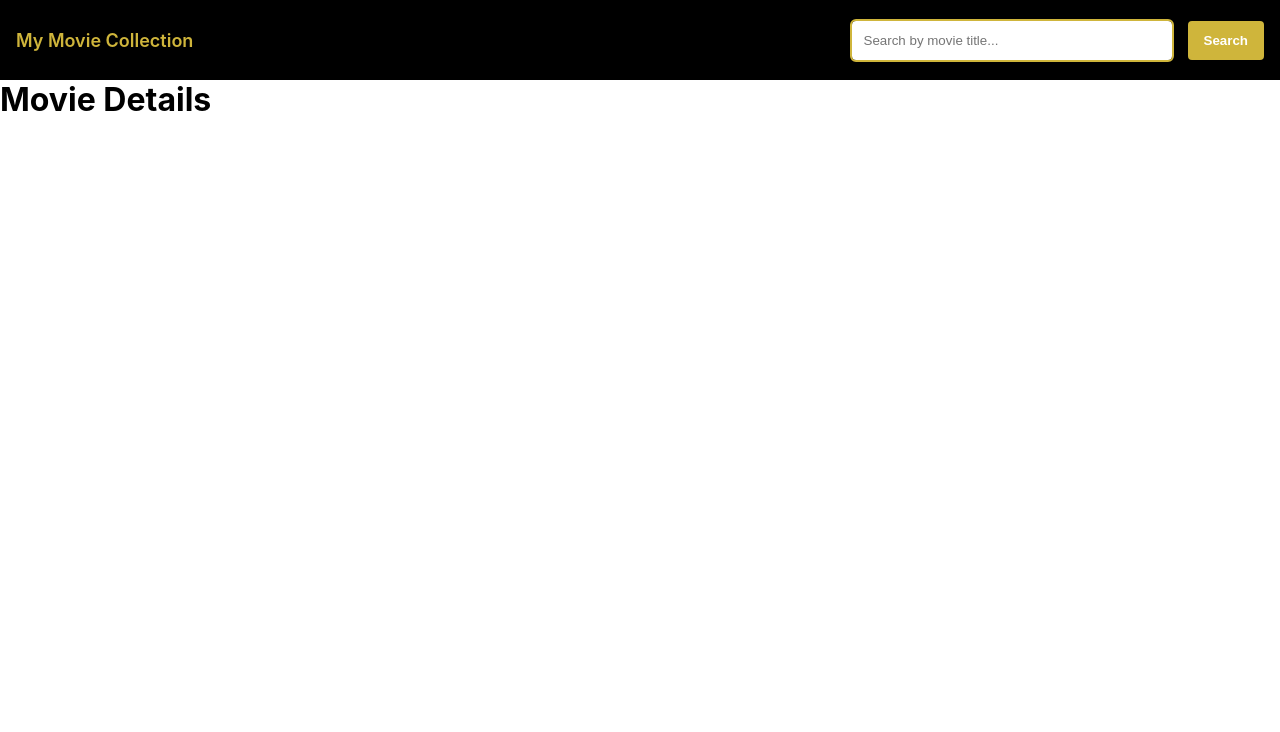
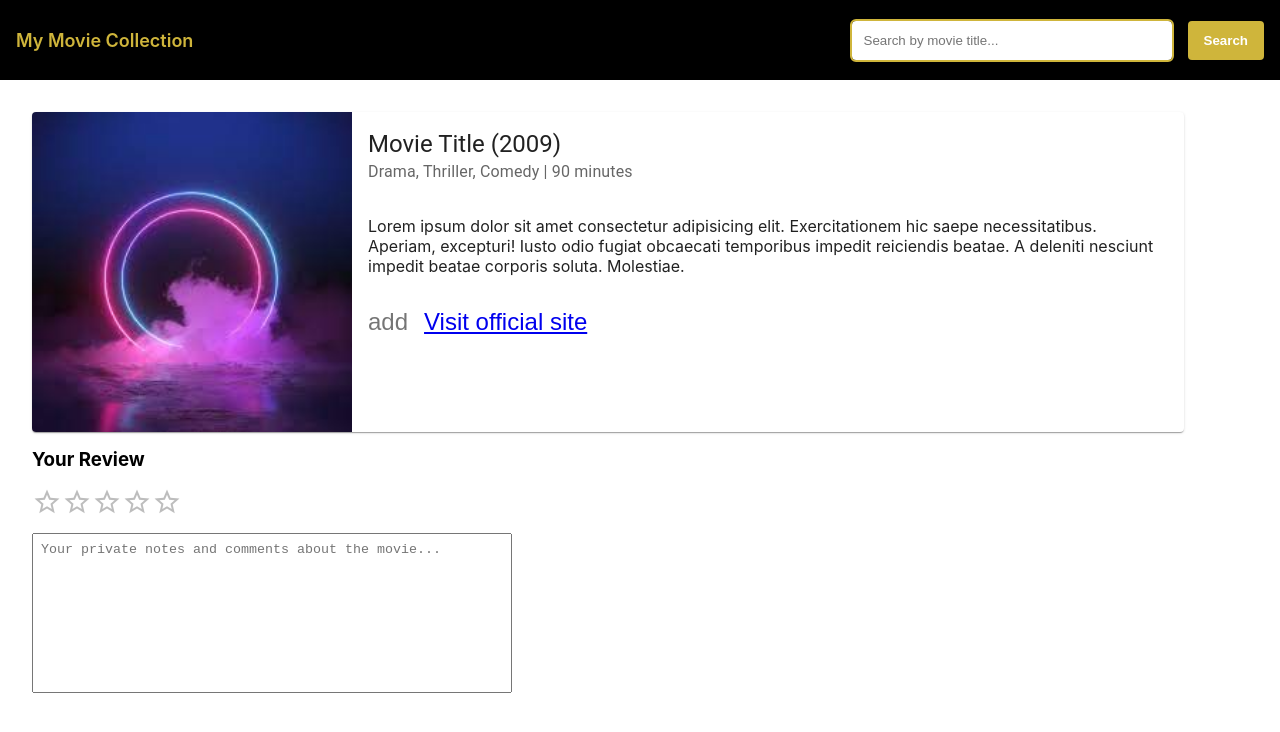
Before and after one commit to dannyel-zhelyazkov/Movie-Library-App-FE, a React (Create React App) app: page /details/1 in a window 1280 px wide. Shown: the top 732 px of the page. Built offline with nearby package versions, Linux system fonts and the light colour scheme.

Commit message:
Styled Movie details page

```diff
--- a/src/components/MovieItem/StyledMovieItem.ts
+++ b/src/components/MovieItem/StyledMovieItem.ts
@@ -15,7 +15,11 @@ const MovieItemContent = styled.div`
 `;
 
 const MovieItemContentDescription = styled.p`
-	width: 25rem;
+	width: 50rem;
+
+	@media (max-width: ${({ theme }) => theme.devicesWidths.tablet}) {
+		width: 30rem;
+	}
 
 	@media (max-width: ${({ theme }) => theme.devicesWidths.mobile}) {
 		display: none;
--- a/src/pages/MovieDetails/MovieDetails.tsx
+++ b/src/pages/MovieDetails/MovieDetails.tsx
@@ -1,3 +1,25 @@
+import { MovieItem } from '../../components';
+import {
+	MovieDetailsContainer,
+	MovieDetailsContent,
+	MovieDetailsReview,
+	MovieDetailsReviewHeader,
+	MovieDetailsReviewRating,
+	MovieDetailsNote,
+} from './StyledMovieDetails';
+
 export const MovieDetails = () => {
-	return <h1>Movie Details</h1>;
+	return (
+		<MovieDetailsContainer>
+			<MovieDetailsContent>
+				<MovieItem />
+			</MovieDetailsContent>
+
+			<MovieDetailsReview>
+				<MovieDetailsReviewHeader>Your Review</MovieDetailsReviewHeader>
+				<MovieDetailsReviewRating size="large" />
+				<MovieDetailsNote placeholder="Your private notes and comments about the movie..." />
+			</MovieDetailsReview>
+		</MovieDetailsContainer>
+	);
 };
--- /dev/null
+++ b/src/pages/MovieDetails/StyledMovieDetails.ts
@@ -0,0 +1,46 @@
+import { Rating } from '@mui/material';
+import styled from 'styled-components';
+
+const MovieDetailsContainer = styled.div`
+	padding: 2rem;
+`;
+
+const MovieDetailsContent = styled.div`
+	display: flex;
+	margin-bottom: 1rem;
+`;
+
+const MovieDetailsReview = styled.div`
+	display: flex;
+	flex-direction: column;
+`;
+
+const MovieDetailsReviewHeader = styled.h3`
+	display: block;
+	margin-bottom: 1rem;
+`;
+
+const MovieDetailsReviewRating = styled(Rating)`
+	margin-bottom: 1rem;
+`;
+
+const MovieDetailsNote = styled.textarea`
+	width: 30rem;
+	height: 10rem;
+	outline: none;
+	padding: 0.5rem;
+	resize: none;
+
+	@media (max-width: ${({ theme }) => theme.devicesWidths.mobile}) {
+		width: 100%;
+	}
+`;
+
+export {
+	MovieDetailsContainer,
+	MovieDetailsContent,
+	MovieDetailsReview,
+	MovieDetailsReviewHeader,
+	MovieDetailsReviewRating,
+	MovieDetailsNote,
+};
```
